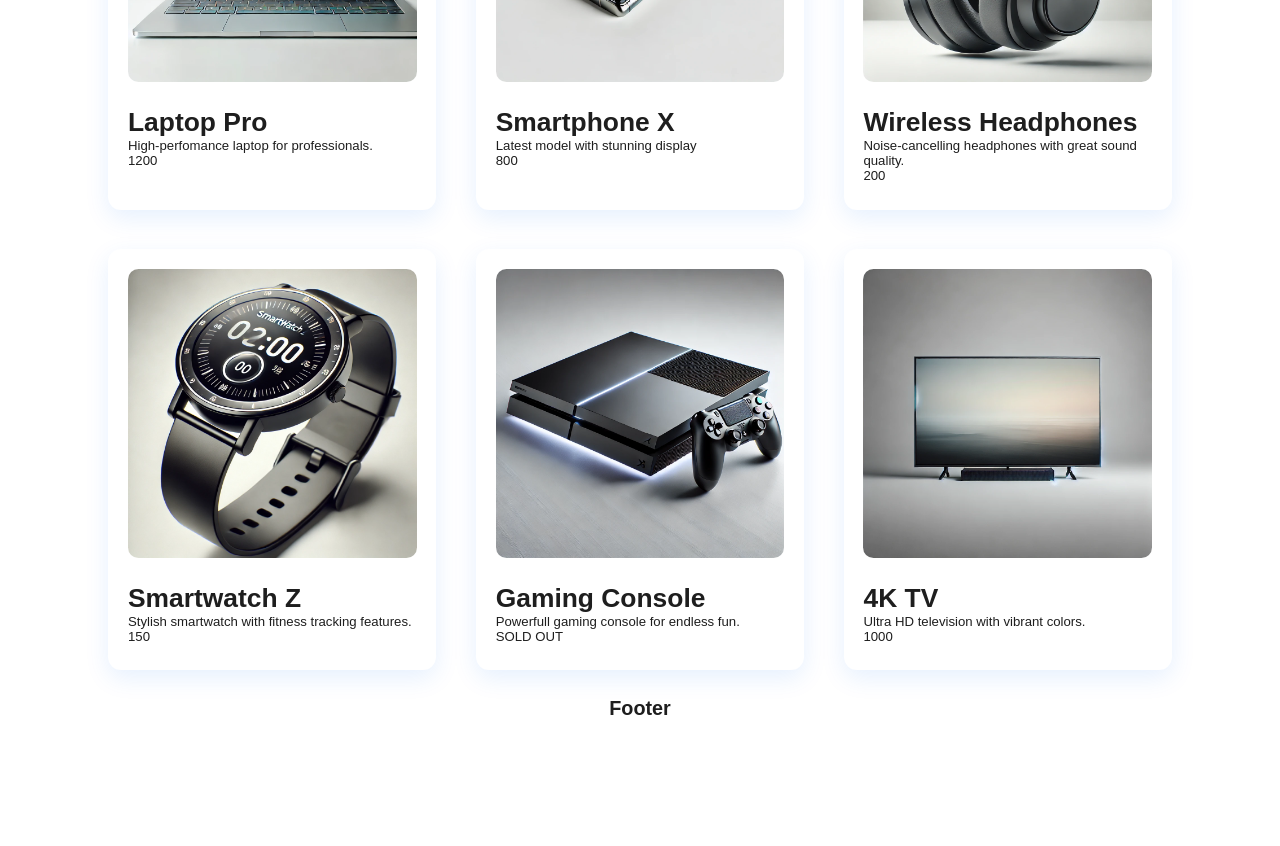
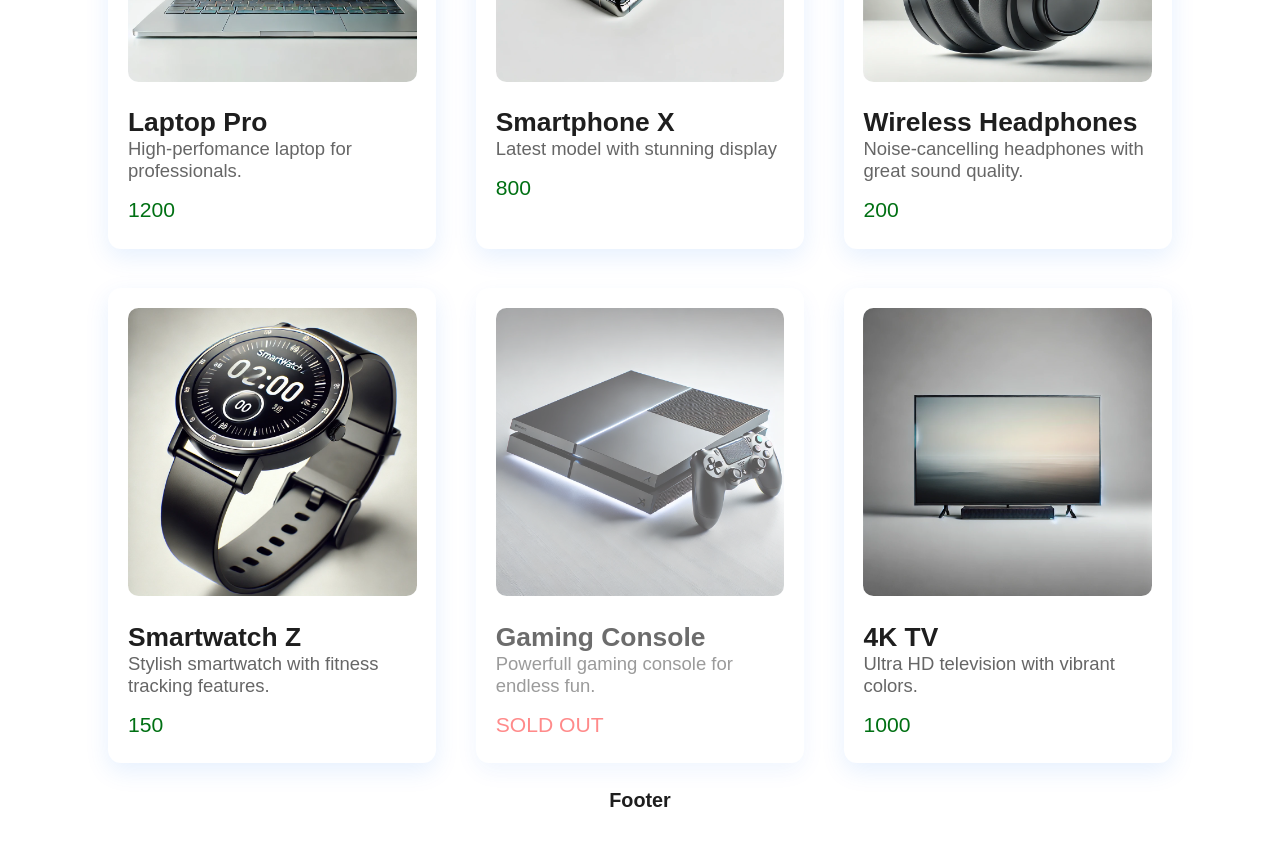
Before and after one commit to Maxdeoro/e-storeProjectReact, a React (Vite) app in the folder e-store/: page / in a window 1280 px wide. Shown: the part 480-1326 px from the top of the page. Before the commit the page ends 1253 px from the top, so only its background shows below. Built offline with nearby package versions, Linux system fonts and the light colour scheme.

Commit message:
modify product soldOut

```diff
--- a/e-store/src/App.jsx
+++ b/e-store/src/App.jsx
@@ -121,7 +121,7 @@ function Product({productProps}){
     // )
 
     productProps.soldOut ? (
-      <li className="product">
+      <li className="product sold-out">
         <img src={productProps.photoName} alt={productProps.name}></img>
         <div>
           <h1>{productProps.name}</h1>
--- a/e-store/src/index.css
+++ b/e-store/src/index.css
@@ -111,6 +111,29 @@ body {
     transition: transform 0.5s ease, box-shadow 0.3s ease;
 }
 
+.product p {
+    font-size: 1.4rem;
+    color: #666;
+    font-weight: 400;
+    margin-bottom: 1.2rem;
+}
+
+.product span {
+    display: block;
+    font-size: 1.6rem;
+    font-weight: 500;
+    color: #007013;
+}
+
+.product.sold-out {
+    opacity: 0.65;
+    pointer-events: none;
+}
+
+.product.sold-out span {
+    color: #ff4d4d;
+}
+
 .product:hover {
     transform: translateY(-5px);
     box-shadow: 0 12px 36px rgba(0, 112, 243, 0.15);
```
